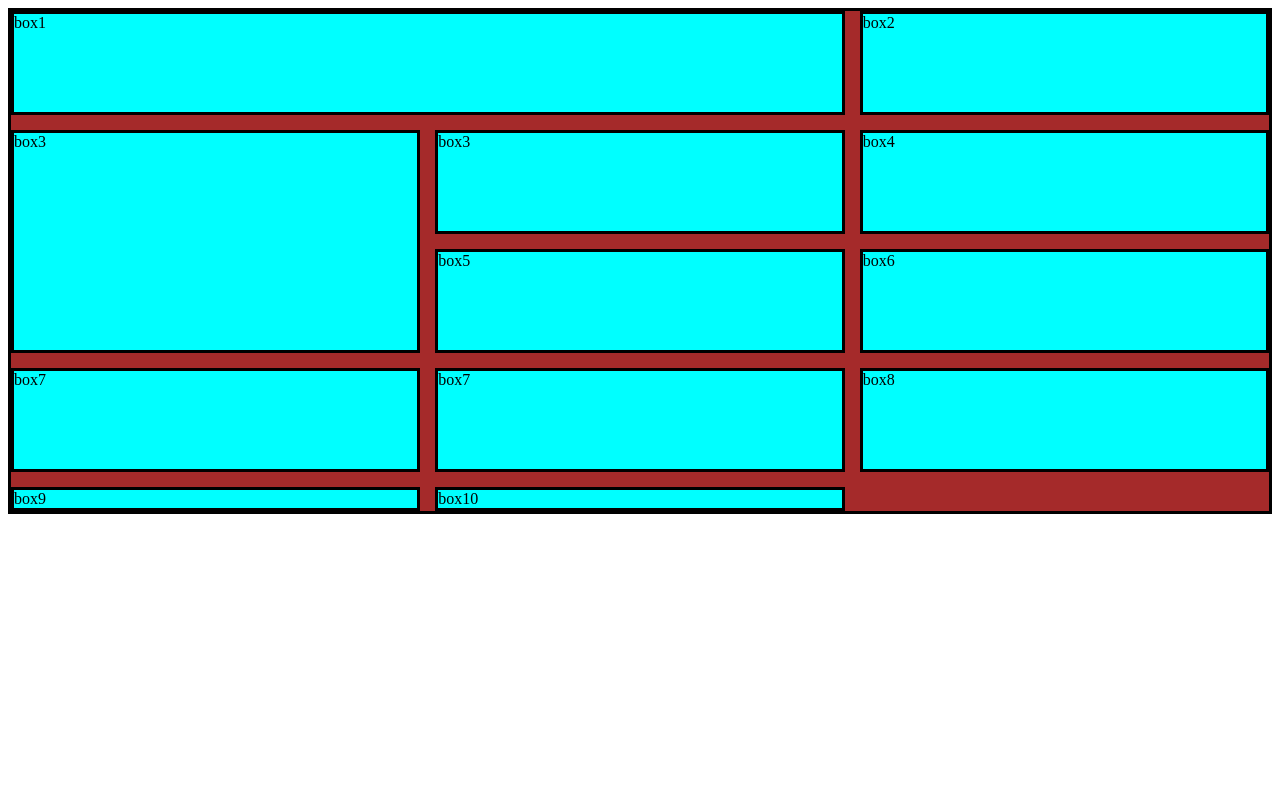
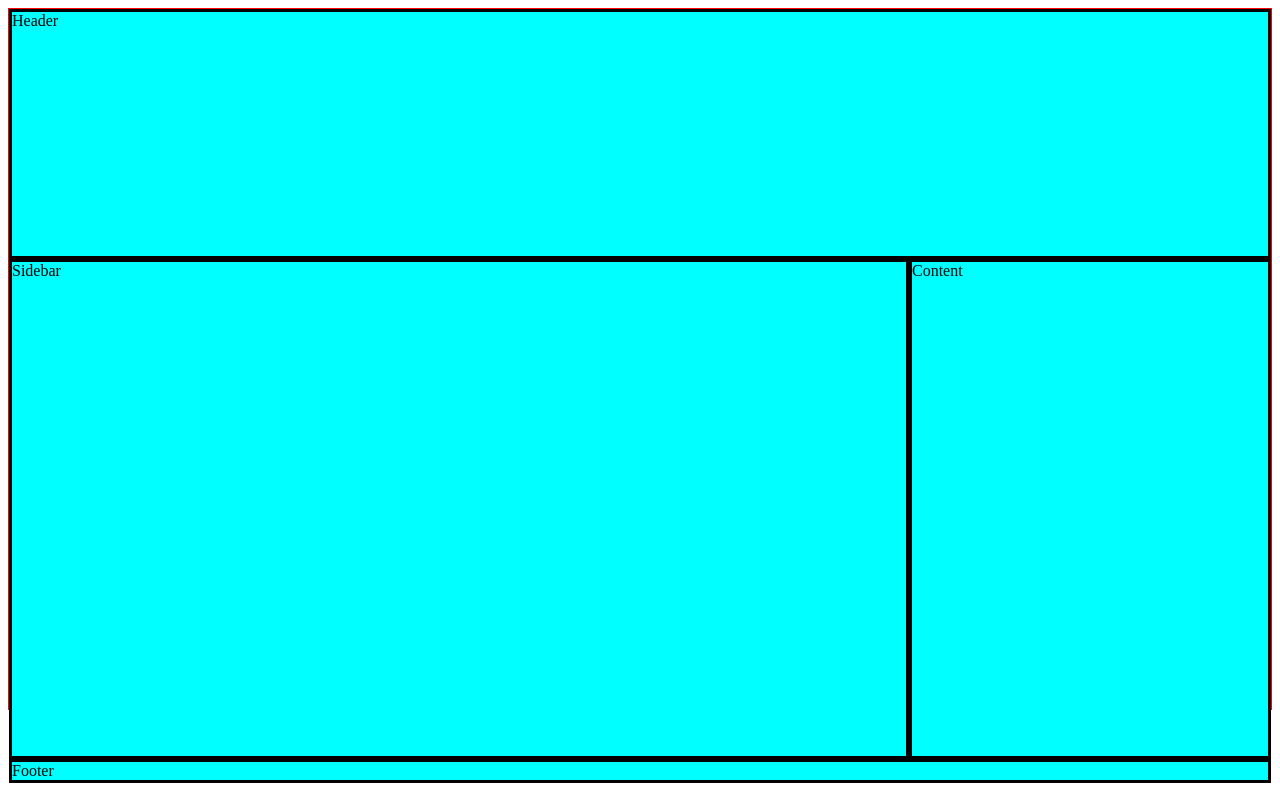
Before and after one commit to Priyanshu505/Learnings, a plain HTML site: page CSS/grid.html in a window 1280 px wide. Drawn offline with Linux system fonts and the light colour scheme.

Commit message:
CSS✌️

```diff
--- a/CSS/grid.css
+++ b/CSS/grid.css
@@ -1,4 +1,4 @@
-.container {
+/*.container {
   background-color: brown;
   height: 500px;
   border: 3px solid black;
@@ -6,20 +6,58 @@
 
   grid-template-columns: repeat(3, 1fr);
   grid-template-rows: repeat(4, 1fr);
-  gap: 15px;
+  grid-gap: 10px;
 }
 
 .box {
   background-color: aqua;
   border: 3px solid black;
-
-
 }
 #box1 {
-  grid-column-start: 1;
-  grid-column-end: 3;
+ /* grid-column-start: 1;
+  grid-column-end: 4;
+
+  grid-row-start: 1;
+  grid-row-end: 3;
+}*/
+
+/*Grid Template Area*/
+
+.container {
+  height: 700px;
+  border: 1px solid red;
+  background-color: yellow;
+  display: grid;
+ /* grid-template-rows: 30px 150px 400px 30px;
+  grid-template-columns: 500px;
+  grid-template-areas:
+    "hd"
+    "side"
+    "main"
+    "ft";*/
+    grid-template-columns: 300px 300px 300px;
+    grid-template-rows: 250px 500px;
+
+    grid-template-areas:
+    "hd hd hd hd hd hd hd hd"
+    "side side side main main main main main"
+    "ft ft ft ft ft ft ft ft";
 }
-#box3{
-    grid-row-start: 2;
-    grid-row-end: 4;
+
+.box {
+  background-color: aqua;
+  border: 3px solid black;
 }
+
+#header {
+  grid-area: hd;
+}
+#footer {
+  grid-area: ft;
+}
+#content {
+  grid-area: main;
+}
+#sidebar {
+  grid-area: side;
+}
--- a/CSS/grid.html
+++ b/CSS/grid.html
@@ -7,7 +7,7 @@
     <link rel="stylesheet" href="grid.css">
 </head>
 <body>
-    <div class="container">
+   <!-- <div class="container">
 
         <div class="box" id="box1">box1</div>
         <div class="box">box2</div>
@@ -21,6 +21,19 @@
         <div class="box">box8</div>
         <div class="box">box9</div>
         <div class="box">box10</div>
+        <div class="box">box11</div>
+        <div class="box">box12</div>
+    </div>-->
+
+<!--Grid Template Area-->
+    <div class="container">
+
+
+              <div class="box" id="header">Header</div>
+              <div class="box" id="sidebar">Sidebar</div>
+              <div class="box" id="content">Content</div>
+              <div class="box" id="footer">Footer</div>
+
     </div>
 
 </body>
--- /dev/null
+++ b/CSS/gridproperties.css
@@ -0,0 +1,42 @@
+.container{
+    border: 1px solid brown;
+    background-color: yellow;
+    height: 700px;
+    width: 600px;
+
+    display: grid;
+    grid-template-columns: 100px 100px 100px;
+    grid-template-rows;
+
+
+   /* justify-content: start;
+    justify-content: end;
+    justify-content: space-around;
+    justify-content: space-between;
+    justify-content: space-between;
+    justify-content: center;
+    align-items: start;
+    align-items: end;
+    align-items: stretch;
+    align-items: baseline;*/
+
+/*align-content: space-around;*/
+
+/*place-content: center;*/
+
+}
+
+.box{
+
+    border: 1px solid red;
+    background-color: aqua;
+}
+
+#box1{
+       /*  justify-self: start;
+         justify-self: end;
+         justify-self: center;*/
+
+         align-self: center;
+
+}
--- /dev/null
+++ b/CSS/mediaqueries.css
@@ -0,0 +1,39 @@
+.container{
+    border: 1px solid black;
+    background-color: yellow;
+    height: 700px;
+    width: 504px;
+    display: grid;
+    grid-template-rows: 30px 1fr 30px;
+    grid-template-columns: 100px 400px;
+    grid-gap: 4px;
+    grid-template-areas:
+    "hd hd"
+    "side main"
+    "ft ft";
+}
+
+.box{
+    border: 1px solid red;
+    background-color: aqua;
+
+
+}
+#header{
+    grid-area: hd;
+}
+#sidebar{
+    grid-area: side;
+}
+#content{
+    grid-area: main;
+}
+#footer{
+    grid-area: ft;
+}
+
+@media(max-width:400px) {
+    .container{
+        grid-gap: 100px;
+    }
+}
```
Also changed, not shown: CSS/gridproperties.html (added, +19 -0 lines), CSS/mediaqueries.html (added, +19 -0 lines), CSS/grid.txt.
